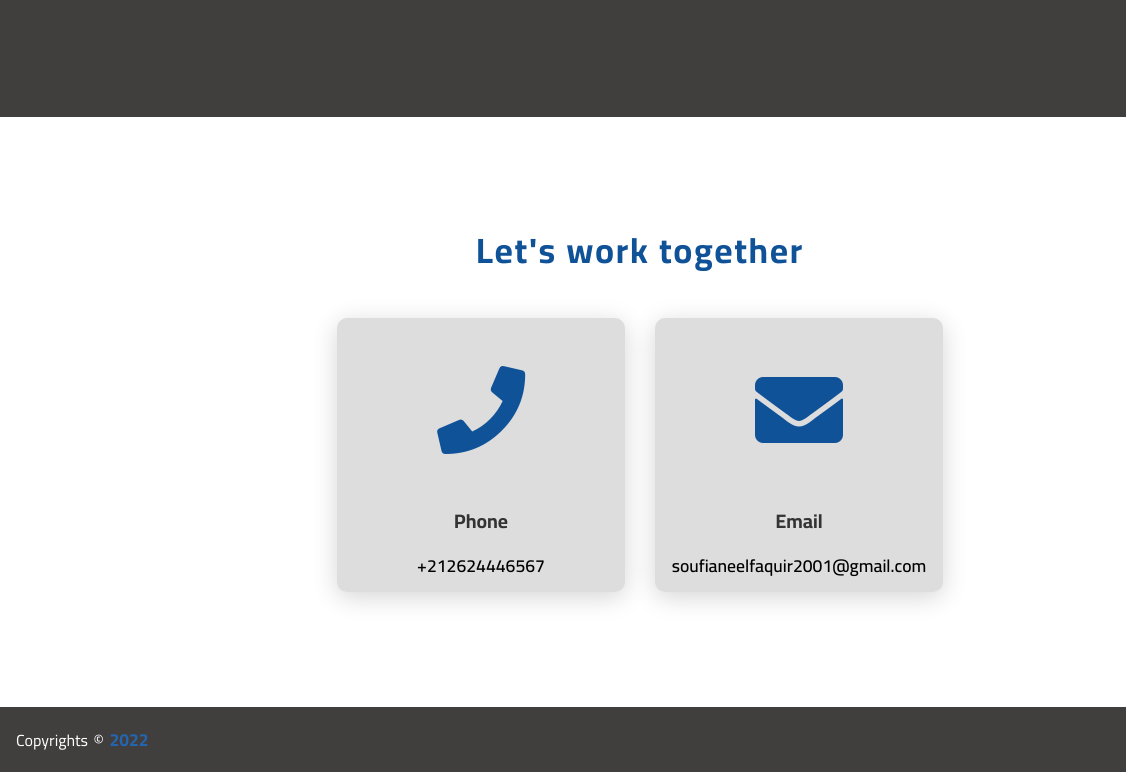
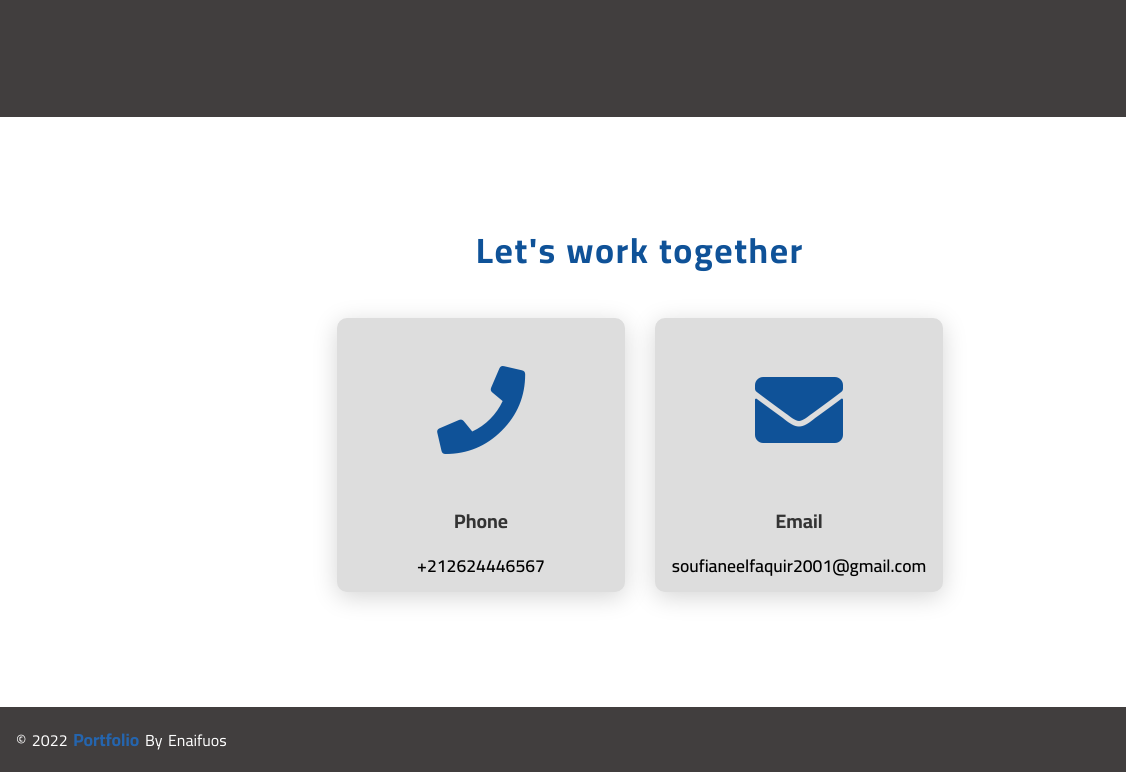
Before and after one commit to Enaifuos17/Portfolio, a plain HTML site: page index.html in a window 1280 px wide. Shown: the part 3174-3946 px from the top of the page, 0-1126 px from the left. Drawn offline with Linux system fonts and the light colour scheme.

Commit message:
some modifications

```diff
--- a/index.html
+++ b/index.html
@@ -211,7 +211,9 @@
     <!--  -->
     <footer>
       <div class="content">
-        <p class="footer-title">Copyrights &copy; <span>2022</span></p>
+        <p class="footer-title">
+          &copy; 2022 <span>Portfolio</span> By Enaifuos
+        </p>
         <div class="icons">
           <a
             href="https://www.linkedin.com/in/soufiane-el-faquir-877575228/"
```
